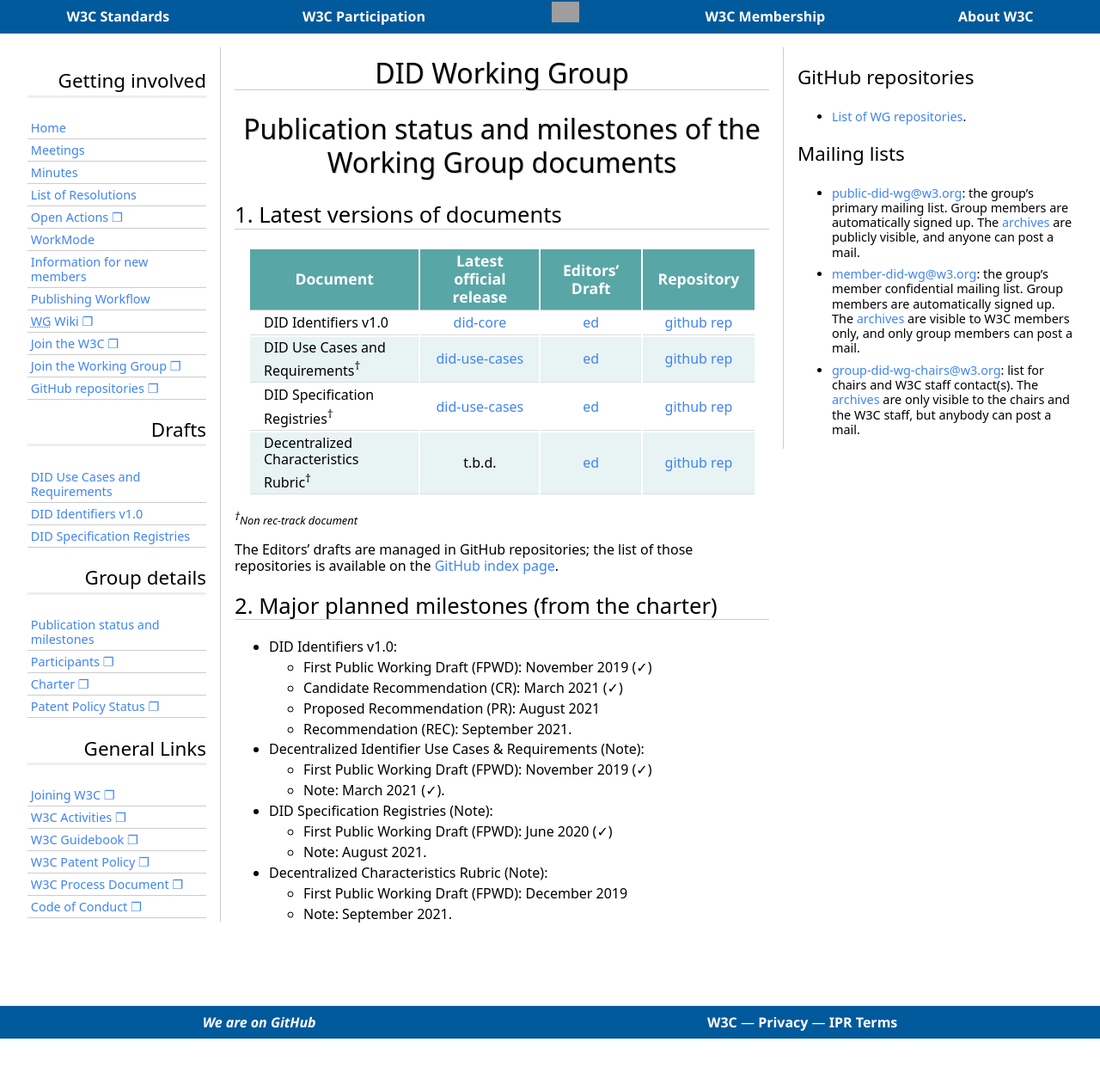
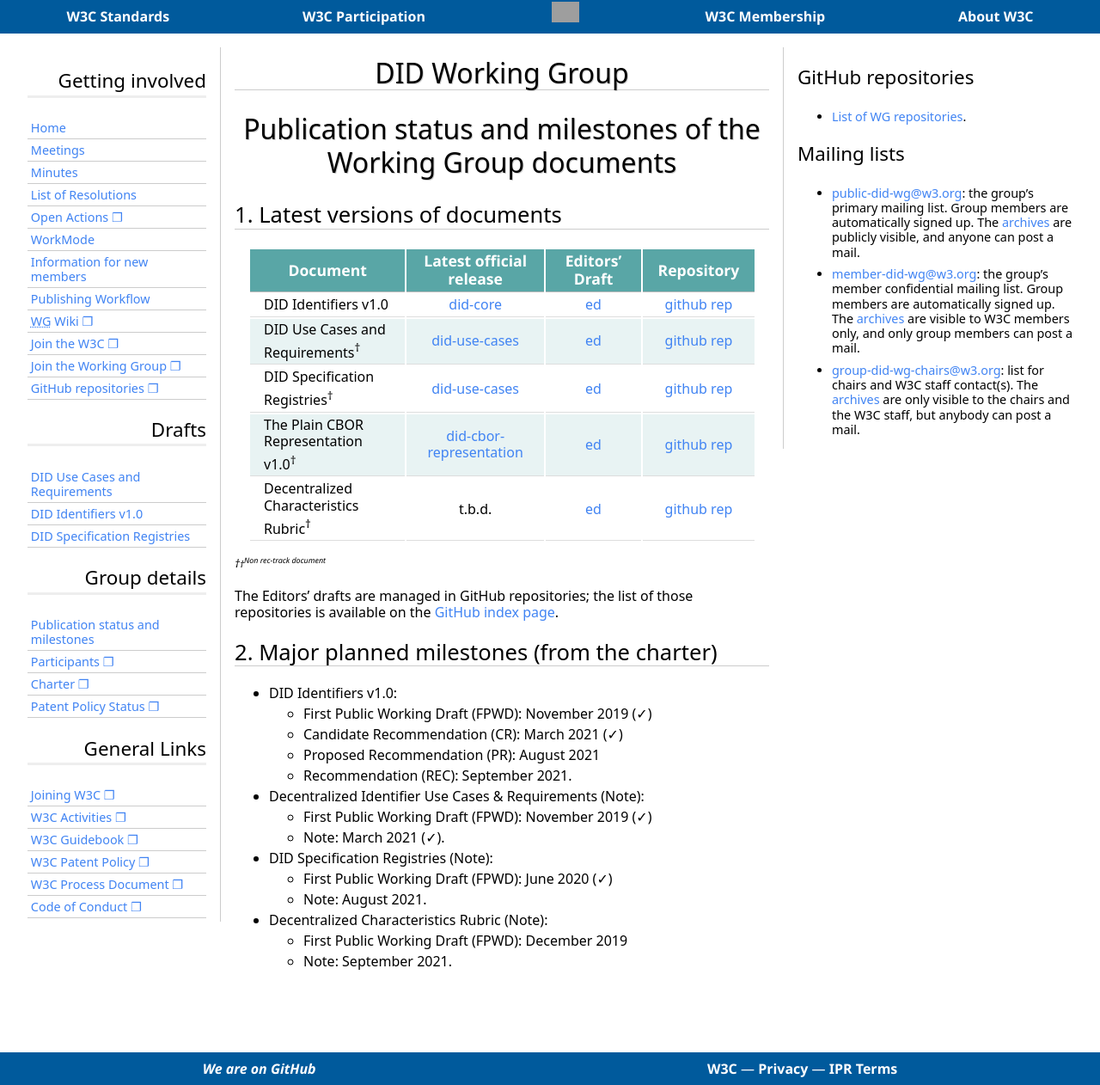
Before and after one commit to w3c/did-wg, a Jekyll site: the page built from PublStatus.md, in a window 1280 px wide. Shown: the whole page at 86% size. Built offline with Jekyll 4.4.1, drawn with Linux system fonts in a browser that asks for light colours; some web fonts are replaced; our own code applies the rules of GitHub Pages for plain Markdown files; before the commit the page ends 1208 px from its top, so only the background shows below that; grey boxes are pictures that could not be loaded.

Commit message:
updated the publ. status

```diff
--- a/PublStatus.md
+++ b/PublStatus.md
@@ -12,10 +12,11 @@ layout: default
 | DID Identifiers v1.0| [did-core](https://www.w3.org/TR/did-core/) | [ed](https://w3c.github.io/did-spec/) | [github rep](https://github.com/w3c/did-spec) |
 | DID Use Cases and Requirements<sup>†<sup>   | [did-use-cases](https://www.w3.org/TR/did-use-cases/) | [ed](https://w3c.github.io/did-use-cases/) | [github rep](https://github.com/w3c/did-use-cases) |
 | DID Specification Registries<sup>†<sup>   | [did-use-cases](https://www.w3.org/TR/did-spec-registries/) | [ed](https://w3c.github.io/did-spec-registries/) | [github rep](https://github.com/w3c/did-spec-registries/) |
+| The Plain CBOR Representation v1.0<sup>†<sup>   | [did-cbor-representation](hhttps://www.w3.org/TR/did-cbor-representation/) | [ed](https://w3c.github.io/did-cbor-note/) | [github rep](https://github.com/w3c/did-cbor-note/) |
 | Decentralized Characteristics Rubric<sup>†<sup>  | t.b.d. | [ed](https://w3c.github.io/did-rubric/) | [github rep](https://github.com/w3c/did-rubric) |
 {: .zebra}
 
-Non rec-track document
+<sup>†<sup>Non rec-track document
 {: .footer}
 
 <!-- <div data-apiary="specifications"></div> -->
```
